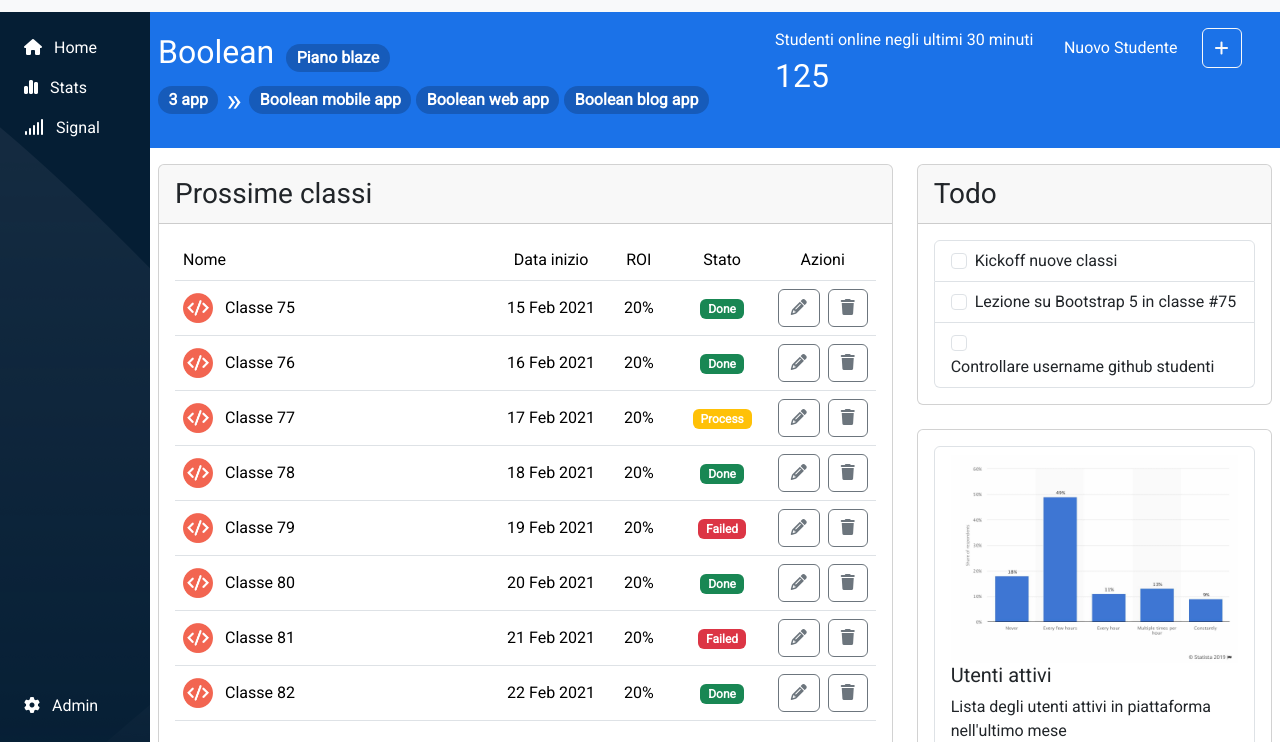
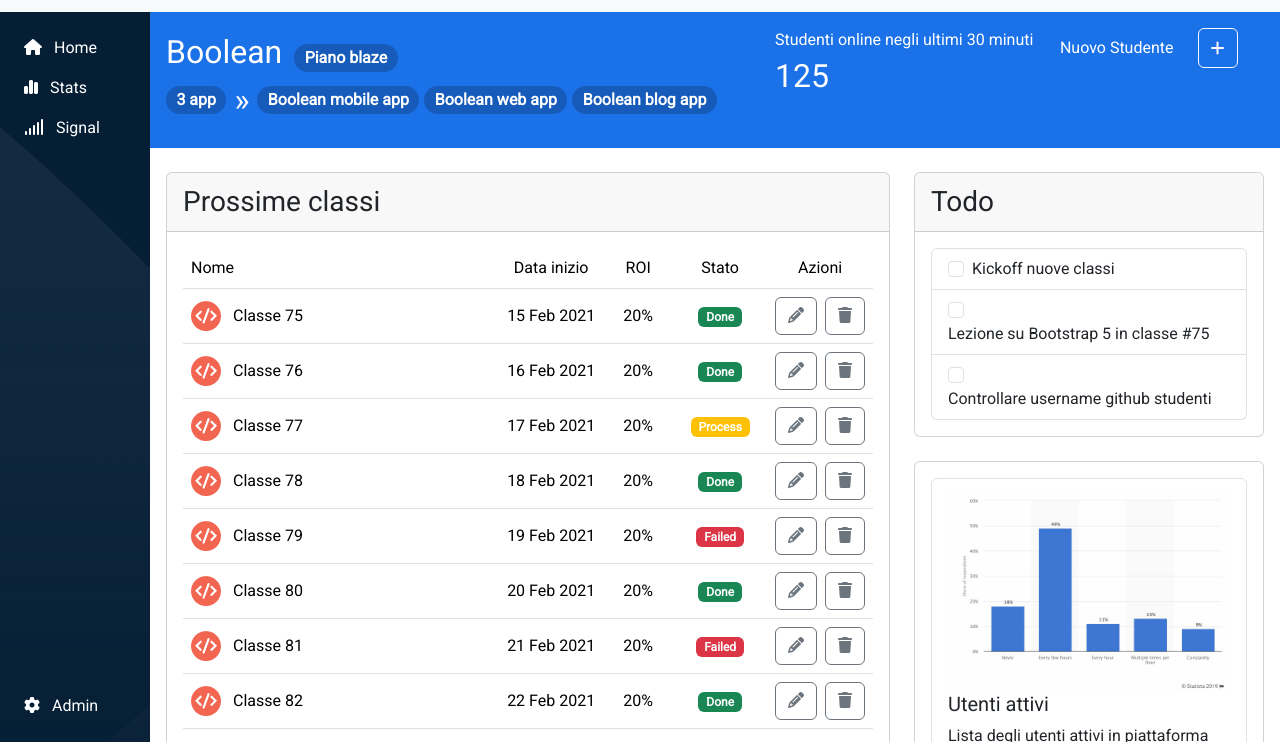
Before and after one commit to OgataiKhan/html-css-bootstrap-dashboard, a plain HTML site: page index.html in a window 1280 px wide. Shown: the part 58-800 px from the top of the page. Drawn offline with nearby package versions, Linux system fonts and the light colour scheme.

Commit message:
fix: adjust padding main

```diff
--- a/index.html
+++ b/index.html
@@ -89,7 +89,7 @@
         <!-- Main -->
         <main class="overflow-y-scroll">
             <!-- Main header -->
-            <div class="d-flex flex-column flex-md-row px-2 pt-2 text-white ms_main-header">
+            <div class="d-flex flex-column flex-md-row px-3 pt-2 text-white ms_main-header">
                 <div class="py-2 flex-grow-1 order-md-1">
                     <div class="d-flex align-items-center">
                         Nuovo Studente
@@ -133,7 +133,7 @@
             </div>
             <!-- /Main header -->
             <!-- Cards layout -->
-            <div class="py-3 px-2">
+            <div class="py-4 px-3">
                 <div class="row gy-4 flex-column flex-lg-row">
                     <div class="col-12 col-lg-8">
                         <div class="row gy-4">
```
